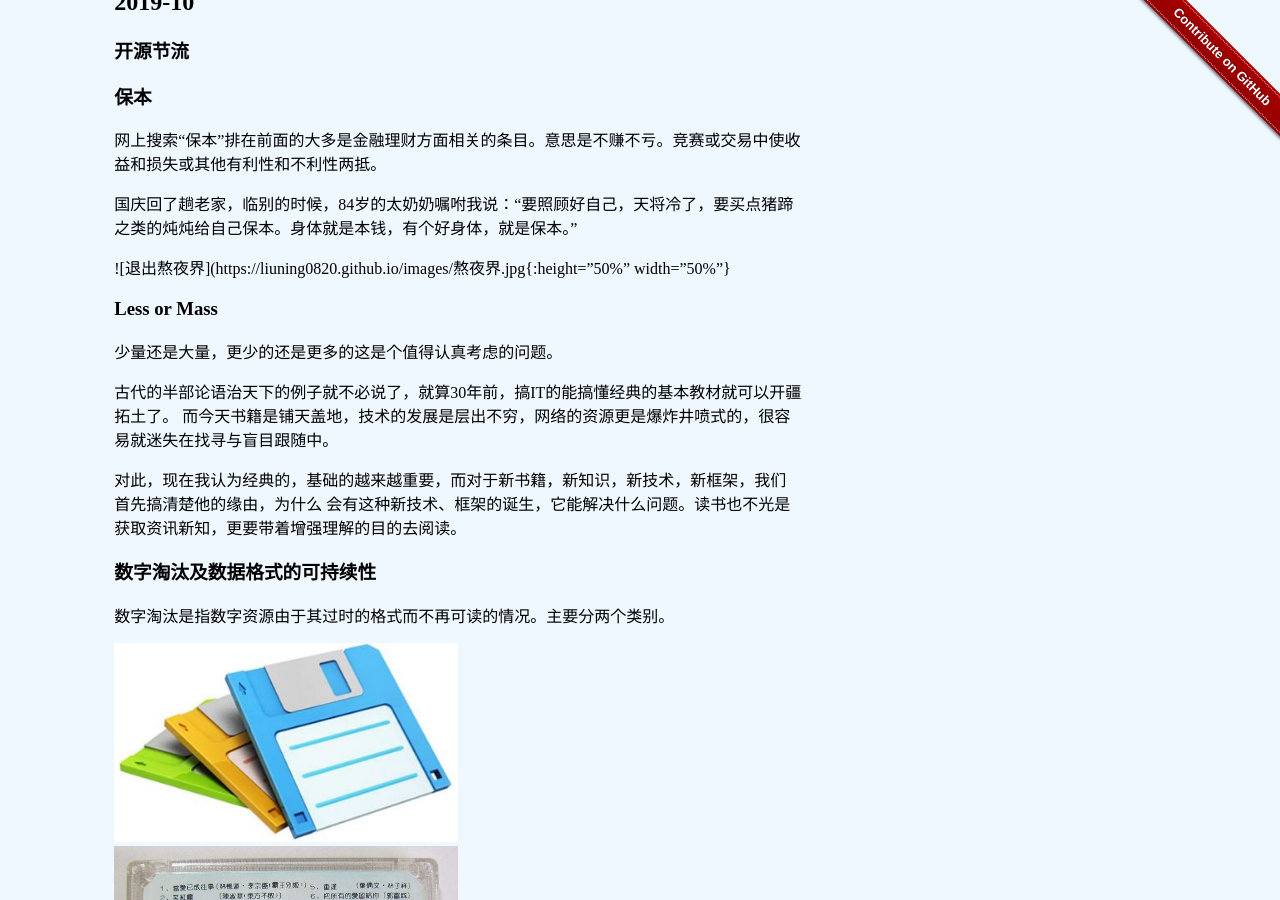
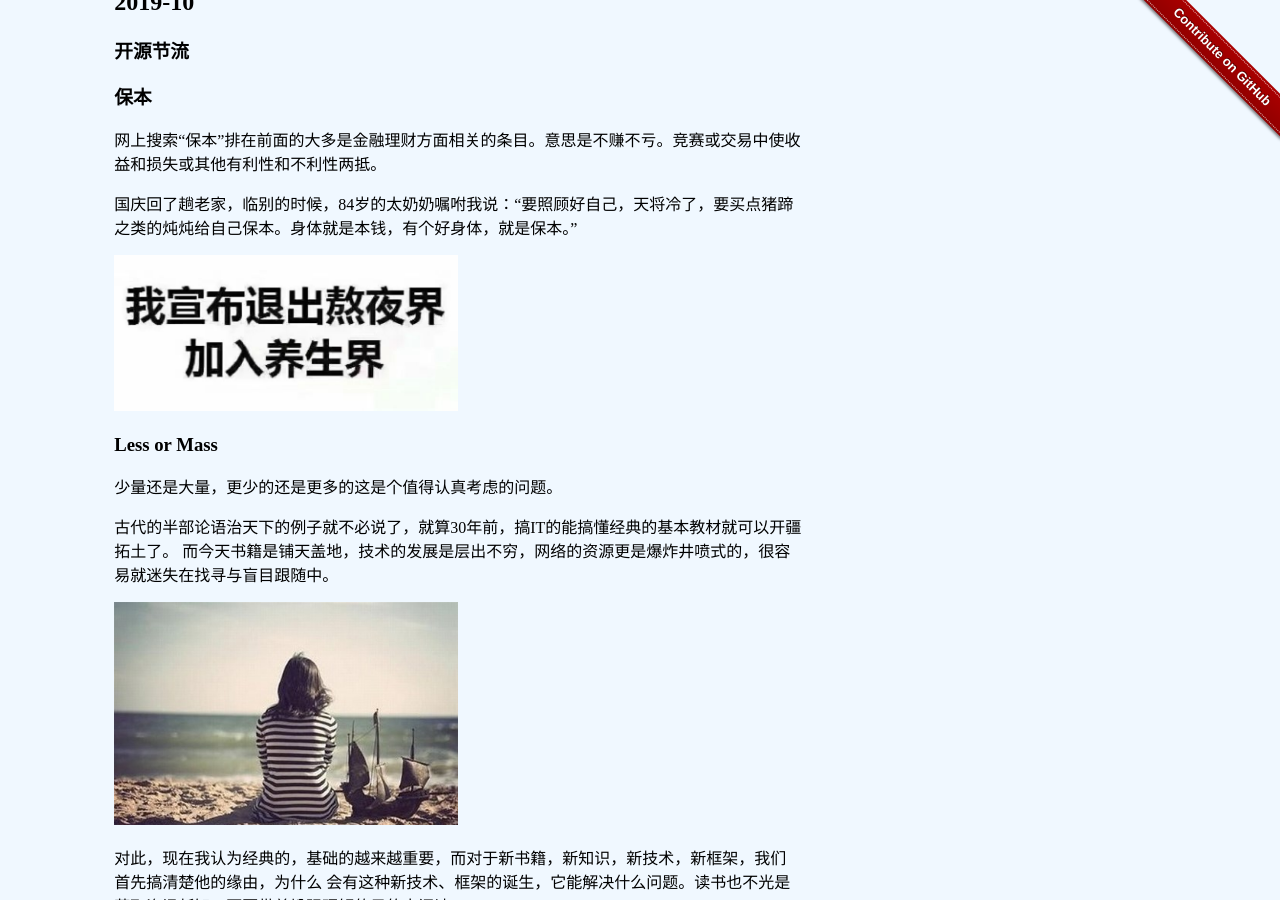
Before and after one commit to liuning0820/liuning0820.github.io, a Jekyll site: the page built from _posts/2019-07-27-mindset-2019.md, in a window 1280 px wide and 900 px high, scrolled down 6909 px. Built offline with Jekyll 4.4.1, drawn with Linux system fonts in a browser that asks for light colours; comment, search, counter and statistics services are not loaded.

Commit message:
Update mindset 2019/10

```diff
--- a/_posts/2019-07-27-mindset-2019.md
+++ b/_posts/2019-07-27-mindset-2019.md
@@ -214,7 +214,7 @@ Table Of Context:
 
 国庆回了趟老家，临别的时候，84岁的太奶奶嘱咐我说：“要照顾好自己，天将冷了，要买点猪蹄之类的炖炖给自己保本。身体就是本钱，有个好身体，就是保本。”
 
-![退出熬夜界]({{ site.url }}{{site.baseurl}}/images/熬夜界.jpg{:height="50%" width="50%"}
+![退出熬夜界]({{ site.url }}{{site.baseurl}}/images/熬夜界.jpg){:height="50%" width="50%"}
 
 ### Less or Mass
 
@@ -222,6 +222,8 @@ Table Of Context:
 
 古代的半部论语治天下的例子就不必说了，就算30年前，搞IT的能搞懂经典的基本教材就可以开疆拓土了。
 而今天书籍是铺天盖地，技术的发展是层出不穷，网络的资源更是爆炸井喷式的，很容易就迷失在找寻与盲目跟随中。
+
+![迷失方向]({{ site.url }}{{site.baseurl}}/images/迷失.jpg){:height="50%" width="50%"}
 
 对此，现在我认为经典的，基础的越来越重要，而对于新书籍，新知识，新技术，新框架，我们首先搞清楚他的缘由，为什么
 会有这种新技术、框架的诞生，它能解决什么问题。读书也不光是获取资讯新知，更要带着增强理解的目的去阅读。
```
Also changed, not shown: images/迷失.jpg (added).
